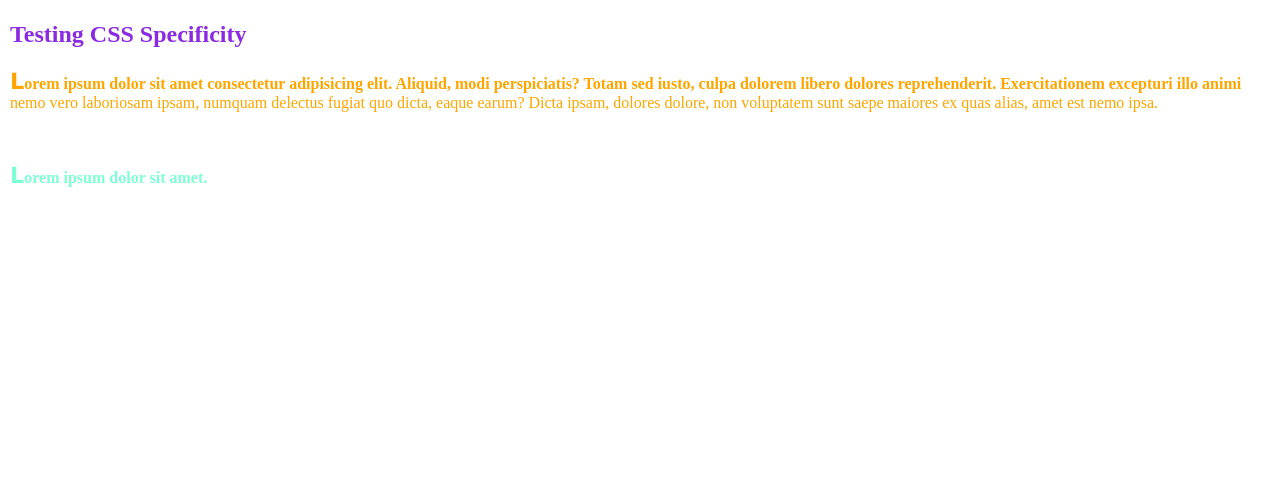
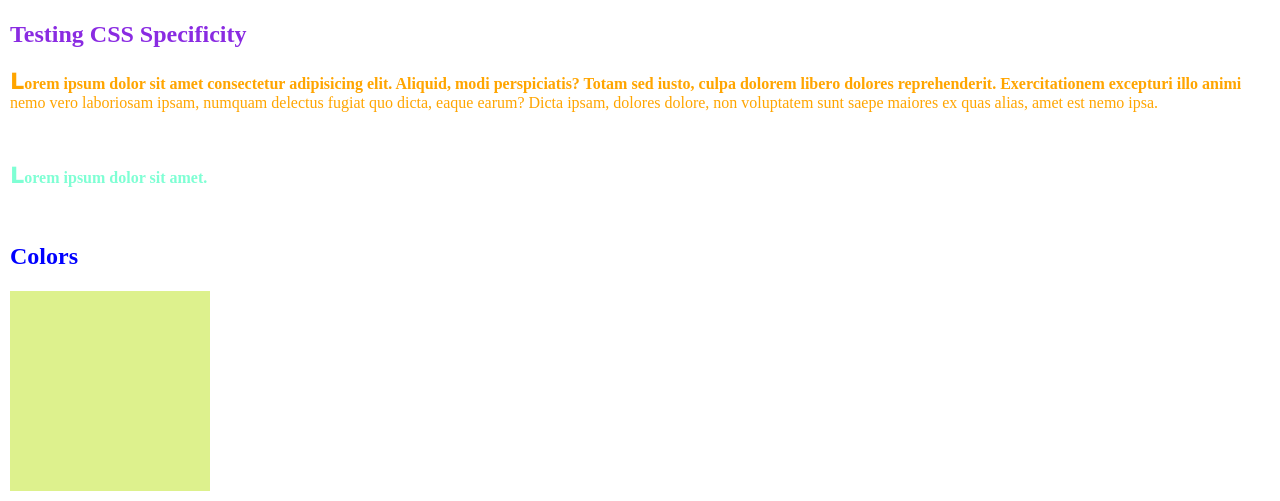
Before and after one commit to FrankBerrocal/HTML, a plain HTML site: page index.html in a window 1280 px wide. Shown: the part 671-1172 px from the top of the page. Before the commit the page ends 876 px from the top, so only its background shows below. Drawn offline with Linux system fonts and the light colour scheme.

Commit message:
CSS Colors

```diff
--- a/css/styles.css
+++ b/css/styles.css
@@ -80,3 +80,12 @@
   h2.h2-light#h2-high{
     color: blueviolet;
   }
+
+  .box{
+    width: 200px;
+    height: 200px;
+    /*background-color: rgba(198, 235, 52);*/
+    /*background-color: #c6eb34;*/
+    /*background-color: hsl(72, 78%, 50%);*/
+    background-color: hsla(72, 78%, 50%,0.5);
+  }
--- a/index.html
+++ b/index.html
@@ -52,6 +52,9 @@
       voluptatem sunt saepe maiores ex quas alias, amet est nemo ipsa.
     </p>
     <br />
-    <p id="p-second">Lorem ipsum dolor sit amet.</p>
+    <p id="p-second">Lorem <strong>ipsum</strong> dolor sit amet.</p>
+    <br />
+    <h2>Colors</h2>
+    <div class="box"></div>
   </body>
 </html>
```
